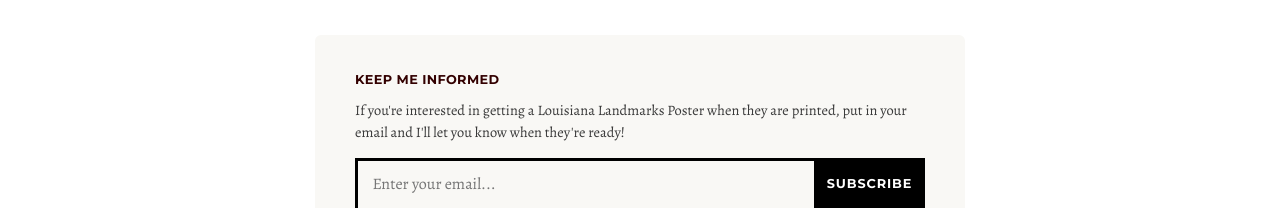
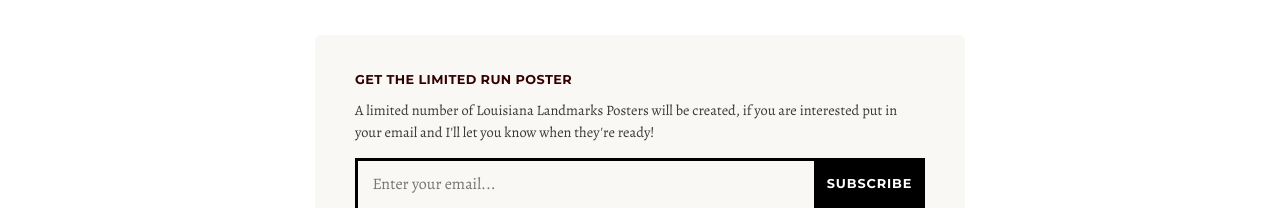
Before and after one commit to calebsylvest/louisiana-landmarks, a plain HTML site: page index.html in a window 1280 px wide. Shown: the part 1757-1965 px from the top of the page. Drawn offline with nearby package versions, Linux system fonts and the light colour scheme.

Commit message:
add correct google analytics

```diff
--- a/index.html
+++ b/index.html
@@ -81,8 +81,8 @@
 				<div class="email-wrapper">
 					<div id="email_signup" class="email-well well">
 
-						<h4>Keep me informed</h4>
-						<p>If you're interested in getting a Louisiana Landmarks Poster when they are printed, put in your email and I'll let you know when they're ready!</p>
+						<h4>Get the limited run poster</h4>
+						<p>A limited number of Louisiana Landmarks Posters will be created, if you are interested put in your email and I'll let you know when they're ready!</p>
 
 						<form action="//calebsylvest.us8.list-manage.com/subscribe/post?u=f6043f144817300a60ada7d17&amp;id=a6006584e1" method="post" id="mc-embedded-subscribe-form" name="mc-embedded-subscribe-form" class="validate" target="_blank" novalidate>
 
@@ -138,7 +138,7 @@
   m=s.getElementsByTagName(o)[0];a.async=1;a.src=g;m.parentNode.insertBefore(a,m)
   })(window,document,'script','//www.google-analytics.com/analytics.js','ga');
 
-  ga('create', 'UA-58683893-1', 'auto');
+  ga('create', 'UA-29565053-6', 'auto');
   ga('send', 'pageview');
 
 </script>
```
